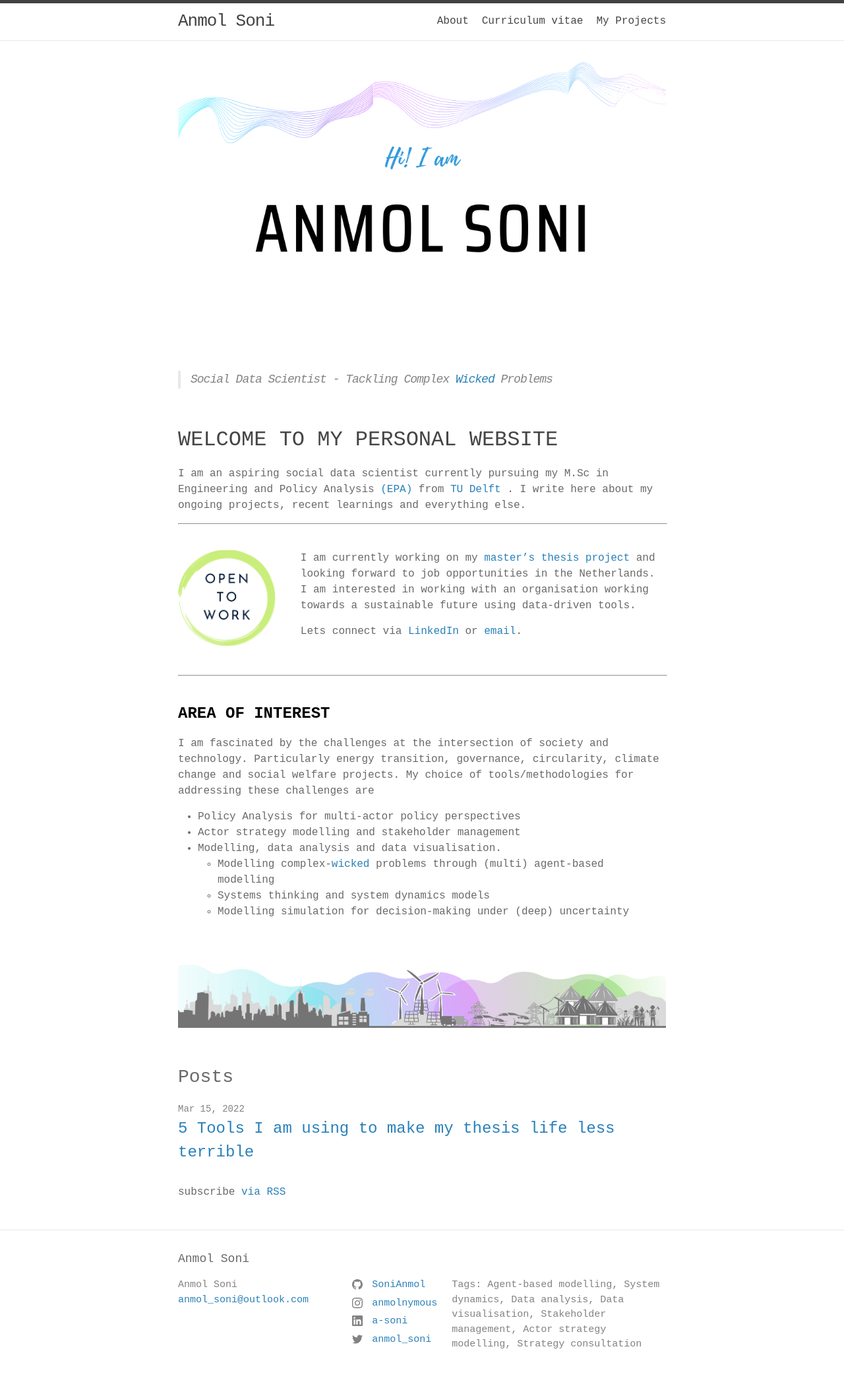
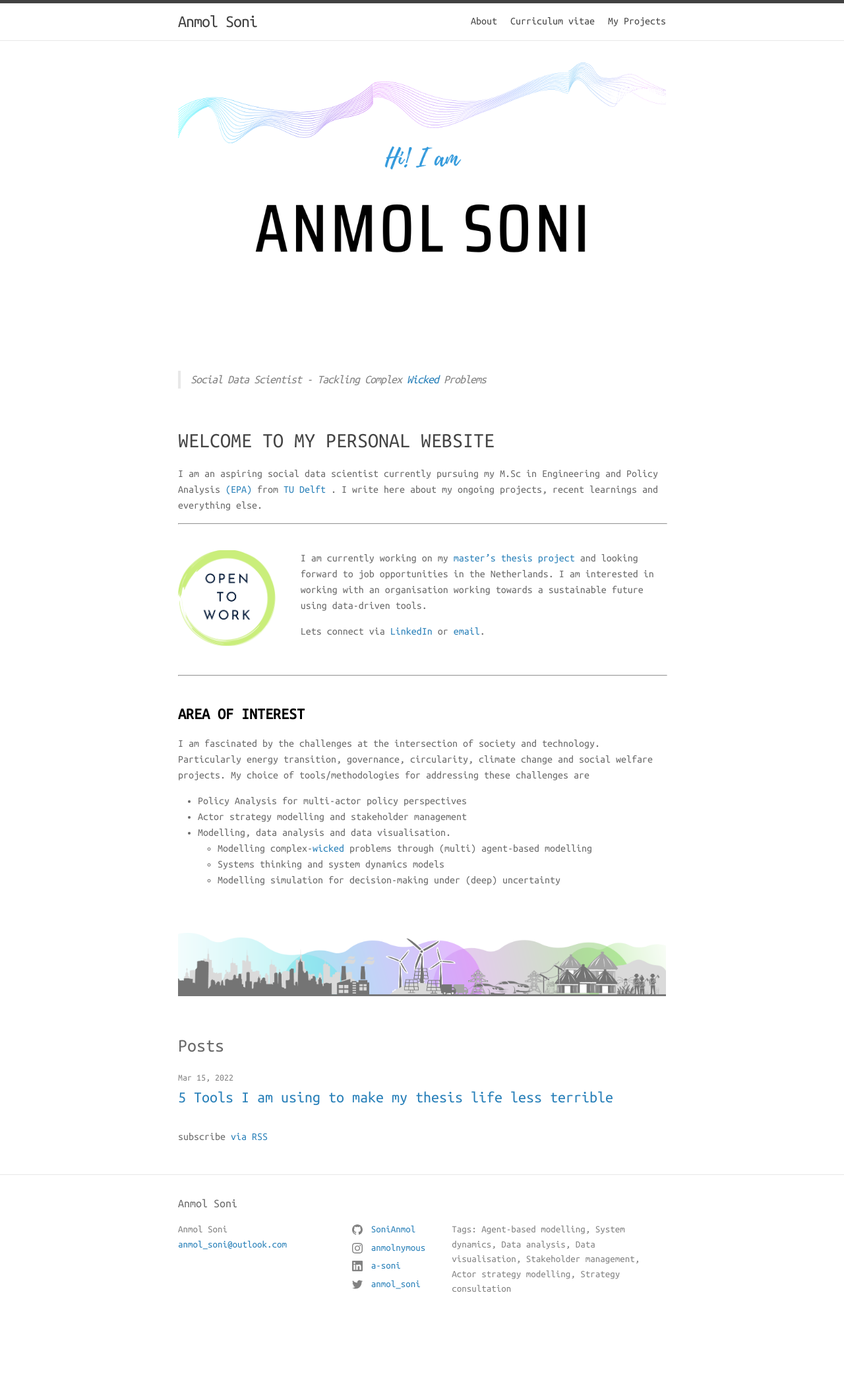
Before and after one commit to SoniAnmol/SoniAnmol.github.io, a Jekyll site: the page built from index.markdown, in a window 1280 px wide. Shown: the whole page at 66% size. Built offline with Jekyll 4.4.1, drawn with Linux system fonts in a browser that asks for light colours; after the commit the page ends 2026 px from its top, so only the background shows below that.

Commit message:
Update header.html

```diff
--- a/_includes/header.html
+++ b/_includes/header.html
@@ -1,4 +1,7 @@
 <header class="site-header" role="banner">
+  <link rel="preconnect" href="https://fonts.googleapis.com">
+  <link rel="preconnect" href="https://fonts.gstatic.com" crossorigin>
+  <link href="https://fonts.googleapis.com/css2?family=Ubuntu+Mono&display=swap" rel="stylesheet">
 
   <div class="wrapper">
     {%- assign default_paths = site.pages | map: "path" -%}
```
